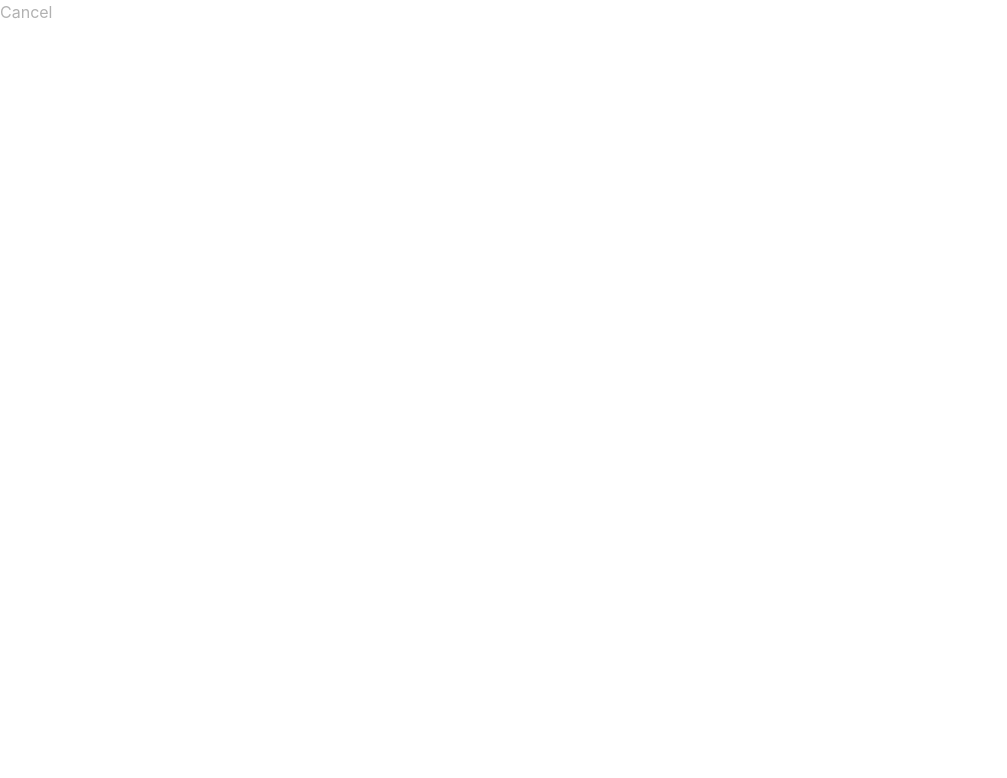
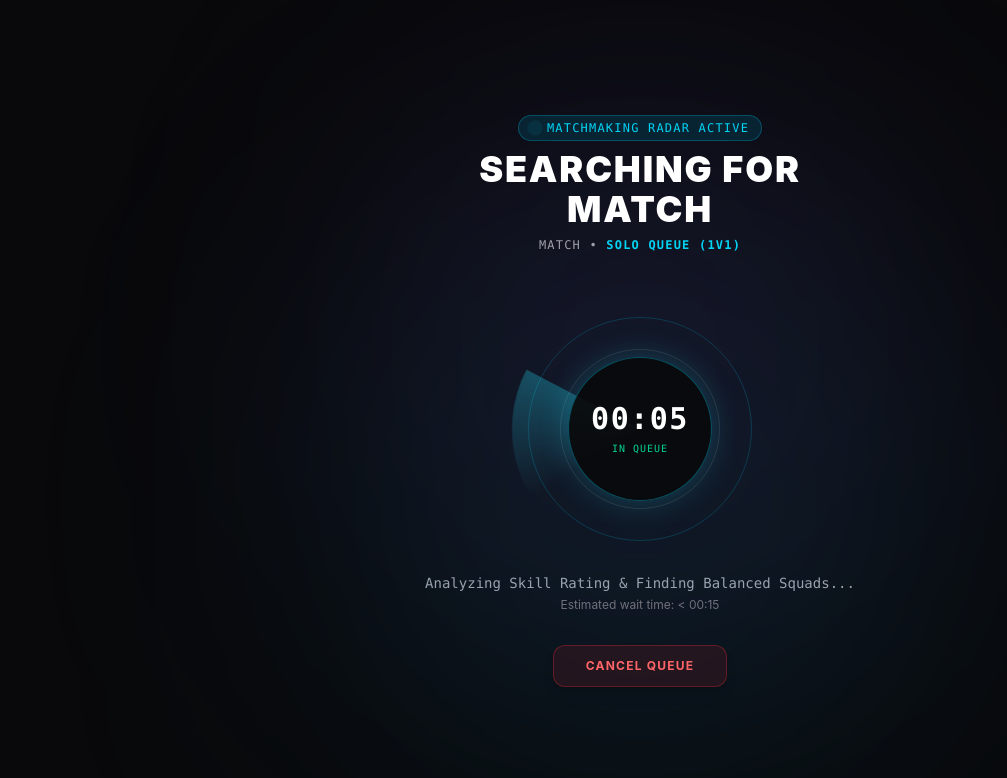
Before and after one commit to T-Vamsi-8055/gaming-matchmaking-platform, a React (Vite) app in the folder client/: page /queueScreen in a window 1280 px wide. Shown: the top 778 px of the page, without its empty margins (0-1007 px from the left). Built offline with nearby package versions, Linux system fonts and the light colour scheme.

Commit message:
style(queueScreen): UI Layout
Display game title, queue type, timer, pulsing radar animation, and active exit queue action.

```diff
--- a/client/src/queueScreen.jsx
+++ b/client/src/queueScreen.jsx
@@ -1,35 +1,123 @@
-import React,{useEffect} from 'react'
-import {socket} from './socket.js'
-import { useNavigate } from 'react-router-dom'
-import { useLocation } from 'react-router-dom'
+import React, { useEffect, useState } from 'react'
+import { socket, ensureSocketConnected } from './socket.js'
+import { useNavigate, useLocation } from 'react-router-dom'
 
-const queueScreen = () => {
-  const navigate=useNavigate();
-  const location=useLocation();
-  const handleCancelBtn=()=>{
-    socket.emit("exit-queue",location.state.game,location.state.queueType);
-    navigate("/");
-  }
+const QueueScreen = () => {
+  const navigate = useNavigate();
+  const location = useLocation();
+  const [secondsElapsed, setSecondsElapsed] = useState(0);
+
+  const game = location.state?.game || 'Match';
+  const queueType = location.state?.queueType || '1';
+
+  const getQueueLabel = (type) => {
+    if (type === '1' || type === 1) return 'Solo Queue (1v1)';
+    if (type === '2' || type === 2) return 'Duo Queue (2v2)';
+    if (type === '4' || type === 4) return 'Squad Queue (4v4)';
+    return 'Standard Queue';
+  };
 
   useEffect(() => {
-    const handleJoinedMatch = (gameTeam) => {
-        navigate("/match", {
-            state: { gameTeam }
-        });
+    ensureSocketConnected();
+
+    const timer = setInterval(() => {
+      setSecondsElapsed((prev) => prev + 1);
+    }, 1000);
+
+    const handleJoinedMatch = (matchPayload) => {
+      navigate("/match", {
+        state: {
+          gameTeam: matchPayload?.teams || matchPayload,
+          matchData: matchPayload
+        }
+      });
     };
 
     socket.on("joined-match", handleJoinedMatch);
 
     return () => {
-        socket.off("joined-match", handleJoinedMatch);
+      clearInterval(timer);
+      socket.off("joined-match", handleJoinedMatch);
     };
-}, [navigate]);
+  }, [navigate]);
+
+  const handleCancelBtn = () => {
+    socket.emit("exit-queue", game, queueType);
+    navigate("/");
+  };
+
+  const formatTime = (totalSecs) => {
+    const mins = Math.floor(totalSecs / 60);
+    const secs = totalSecs % 60;
+    return `${mins.toString().padStart(2, '0')}:${secs.toString().padStart(2, '0')}`;
+  };
 
   return (
-    <div className="min-h-screen opacity-30">
-      <button onClick={handleCancelBtn}>Cancel</button>
+    <div className="min-h-screen bg-zinc-950 text-slate-100 flex flex-col items-center justify-center relative overflow-hidden select-none">
+      {/* Ambient background blur effects */}
+      <div className="absolute top-1/4 left-1/2 -translate-x-1/2 w-[600px] h-[600px] bg-cyan-500/10 rounded-full blur-[140px] pointer-events-none" />
+      <div className="absolute bottom-1/4 left-1/2 -translate-x-1/2 w-[500px] h-[500px] bg-purple-500/10 rounded-full blur-[140px] pointer-events-none" />
+
+      {/* Main Container */}
+      <div className="relative z-10 flex flex-col items-center text-center max-w-lg px-6 space-y-8">
+
+        {/* Top Badges */}
+        <div className="space-y-2">
+          <div className="inline-flex items-center gap-2 px-3 py-1 rounded-full bg-cyan-950/60 border border-cyan-500/30 text-cyan-400 text-xs font-mono tracking-widest uppercase">
+            <span className="w-2 h-2 rounded-full bg-cyan-400 animate-ping" />
+            MATCHMAKING RADAR ACTIVE
+          </div>
+          <h1 className="text-3xl sm:text-4xl font-black uppercase tracking-wider text-white">
+            SEARCHING FOR MATCH
+          </h1>
+          <p className="text-xs font-mono text-zinc-400 uppercase tracking-widest">
+            {game.toUpperCase()} • <span className="text-cyan-400 font-bold">{getQueueLabel(queueType)}</span>
+          </p>
+        </div>
+
+        {/* Animated Radar Graphic */}
+        <div className="relative flex items-center justify-center w-64 h-64 my-4">
+          {/* Radar Circles */}
+          <div className="absolute inset-0 rounded-full border border-cyan-500/20 animate-ping opacity-25" />
+          <div className="absolute inset-4 rounded-full border border-cyan-500/30 animate-pulse" />
+          <div className="absolute inset-12 rounded-full border border-white/10" />
+          <div className="absolute inset-20 rounded-full border border-white/5" />
+
+          {/* Radar Sweeper */}
+          <div className="absolute inset-0 rounded-full bg-[conic-gradient(from_0deg,transparent_0_300deg,rgba(34,211,238,0.3)_360deg)] animate-[spin_3s_linear_infinite]" />
+
+          {/* Center Timer */}
+          <div className="relative z-20 flex flex-col items-center justify-center bg-zinc-950/90 border border-cyan-500/40 w-36 h-36 rounded-full shadow-[0_0_30px_rgba(34,211,238,0.25)]">
+            <span className="text-3xl font-black font-mono tracking-wider text-white">
+              {formatTime(secondsElapsed)}
+            </span>
+            <span className="text-[10px] font-mono tracking-widest text-emerald-400 uppercase mt-1">
+              IN QUEUE
+            </span>
+          </div>
+        </div>
+
+        {/* Status Messages */}
+        <div className="space-y-1">
+          <p className="text-sm font-mono text-slate-300 animate-pulse">
+            Analyzing Skill Rating & Finding Balanced Squads...
+          </p>
+          <p className="text-xs text-zinc-500">
+            Estimated wait time: &lt; 00:15
+          </p>
+        </div>
+
+        {/* Cancel Queue Action */}
+        <button
+          onClick={handleCancelBtn}
+          className="px-8 py-3 rounded-xl bg-red-500/10 hover:bg-red-500/20 border border-red-500/30 hover:border-red-500/60 text-red-400 hover:text-red-300 font-bold uppercase tracking-widest text-xs transition-all duration-200 shadow-lg active:scale-95 cursor-pointer"
+        >
+          Cancel Queue
+        </button>
+
+      </div>
     </div>
-  )
-}
+  );
+};
 
-export default queueScreen
+export default QueueScreen;
```
